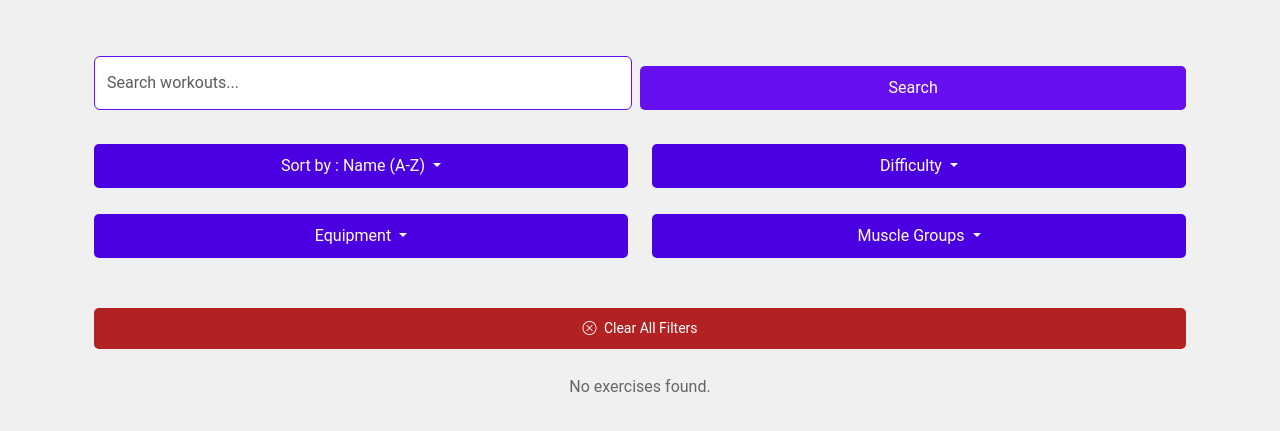
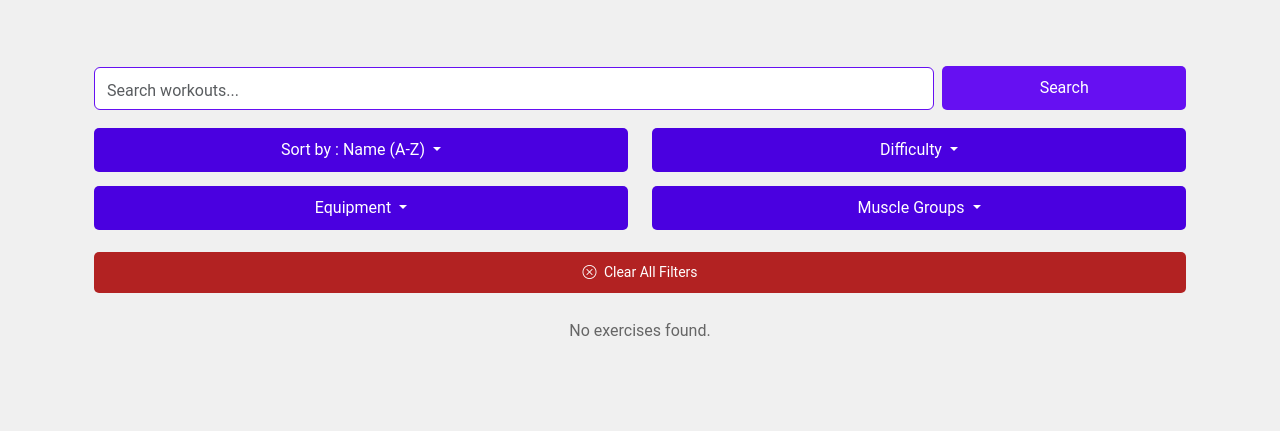
Before and after one commit to Jeoshyung/csci42-gym-app, a Django app: page /workouts/ in a window 1280 px wide. Shown: the part 117-548 px from the top of the page. Run offline with Django 5.2, Linux system fonts and the light colour scheme; a user stored in the database is signed in; tables that the repository leaves empty hold one stand-in row (values such as "Sample post"); data that the repository does not hold is empty.

Commit message:
better UI for workout page

```diff
--- a/core/templates/workouts.html
+++ b/core/templates/workouts.html
@@ -127,18 +127,18 @@
 <div class="container mt-4">
 
     <!-- Search Bar -->
-    <div class="row mb-4">
+    <div class="row mb-2">
         <div class="col-12">
-            <form method="GET" class="d-flex search-form">
-                <input type="text" name="q" class="form-control me-2" placeholder="Search workouts..." value="{{ query }}" style="border-color: #6610f2;">
-                <button type="submit" class="btn" style="background-color: #6610f2; border-color: #6610f2; color: white;">Search</button>
+            <form method="GET" class="search-form d-flex gap-2 align-items-end">
+                <input type="text" name="q" class="form-control" placeholder="Search workouts..." value="{{ query }}" style="border-color: #6610f2; flex: 4; padding-top: 11px;">
+                <button type="submit" class="btn" style="background-color: #6610f2; border-color: #6610f2; color: white; flex: 1;">Search</button>
             </form>
         </div>
     </div>
 
     <!-- Sort and Filter Sections -->
-    <div class="row mb-4">
-        <div class="col-12 col-md-6 mb-3">
+    <div class="row mb-2">
+        <div class="col-12 col-md-6 mb-1">
             <div class="sort-dropdown">
                 <button class="btn dropdown-toggle" type="button" id="sortDropdown" data-bs-toggle="dropdown" aria-expanded="false">
                     Sort by
@@ -159,7 +159,7 @@
                 </ul>
             </div>
         </div>
-        <div class="col-12 col-md-6 mb-3">
+        <div class="col-12 col-md-6 mb-1">
             <div class="filter-dropdown">
                 <button class="btn dropdown-toggle" type="button" id="difficultyDropdown" data-bs-toggle="dropdown" aria-expanded="false">
                     Difficulty
@@ -189,7 +189,7 @@
                 </ul>
             </div>
         </div>
-        <div class="col-12 col-md-6 mb-3">
+        <div class="col-12 col-md-6 mb-1">
             <div class="filter-dropdown">
                 <button class="btn dropdown-toggle" type="button" id="equipmentDropdown" data-bs-toggle="dropdown" aria-expanded="false">
                     Equipment
@@ -273,7 +273,7 @@
                 </ul>
             </div>
         </div>
-        <div class="col-12 col-md-6 mb-3">
+        <div class="col-12 col-md-6 mb-1">
             <div class="filter-dropdown">
                 <button class="btn dropdown-toggle" type="button" id="muscleDropdown" data-bs-toggle="dropdown" aria-expanded="false">
                     Muscle Groups
@@ -302,26 +302,26 @@
 
     <!-- Selected Filters Display -->
     {% if selected_levels or selected_equipment or selected_muscles %}
-    <div class="selected-filters mb-4">
+    <div class="selected-filters mb-2 d-flex flex-wrap">
         {% for level in selected_levels %}
-        <button class="btn btn-danger btn-sm me-2 mb-2" style="background-color: #8B0000; border-color: #8B0000;" onclick="removeFilter('level', '{{ level }}')">
-            {{ level|title }}
-            <span class="ms-1">×</span>
-        </button>
+        <div class="badge text-white me-2 mb-2 d-flex align-items-center" style="background-color: #4a00e0;">
+            <span>{{ level|title }}</span>
+            <button type="button" class="btn-close ms-2" aria-label="Remove" onclick="removeFilter('level', '{{ level }}')" style="color: white; filter: invert(1);"></button>
+        </div>
         {% endfor %}
 
         {% for equipment in selected_equipment %}
-        <button class="btn btn-danger btn-sm me-2 mb-2" style="background-color: #8B0000; border-color: #8B0000;" onclick="removeFilter('equipment', '{{ equipment }}')">
-            {{ equipment|title }}
-            <span class="ms-1">×</span>
-        </button>
+        <div class="badge text-white me-2 mb-2 d-flex align-items-center" style="background-color: #4a00e0;">
+            <span>{{ equipment|title }}</span>
+            <button type="button" class="btn-close ms-2" aria-label="Remove" onclick="removeFilter('equipment', '{{ equipment }}')" style="color: white; filter: invert(1);"></button>
+        </div>
         {% endfor %}
 
         {% for muscle in selected_muscles %}
-        <button class="btn btn-danger btn-sm me-2 mb-2" style="background-color: #8B0000; border-color: #8B0000;" onclick="removeFilter('muscle', '{{ muscle.id }}')">
-            {{ muscle.name|title }}
-            <span class="ms-1">×</span>
-        </button>
+        <div class="badge text-white me-2 mb-2 d-flex align-items-center" style="background-color: #4a00e0;">
+            <span>{{ muscle.name|title }}</span>
+            <button type="button" class="btn-close ms-2" aria-label="Remove" onclick="removeFilter('muscle', '{{ muscle.id }}')" style="color: white; filter: invert(1);"></button>
+        </div>
         {% endfor %}
     </div>
     {% endif %}
```
